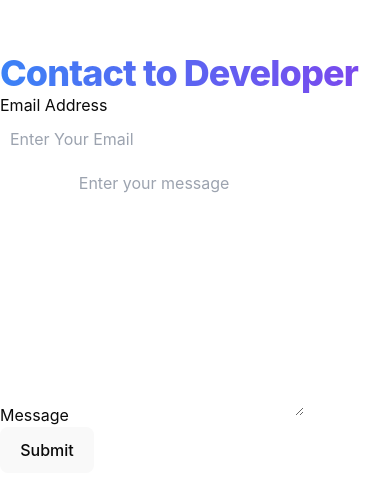
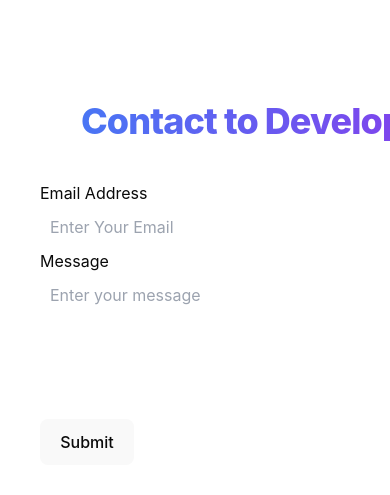
Before and after one commit to devsany/questify, a React (Vite) app: page /contact in a window 390 px wide. Shown: the part 159-654 px from the top of the page. Built offline with nearby package versions, Linux system fonts and the light colour scheme; no server answers.

Commit message:
css of contact page done

```diff
--- a/src/compound/Contact.jsx
+++ b/src/compound/Contact.jsx
@@ -10,17 +10,23 @@ function Contact() {
       className="form"
       style={{ display: "felx", justifyContent: "center", width: "100%" }}
     >
-      <h2 className="text-4xl font-bold bg-gradient-to-r from-blue-500 to-purple-600 bg-clip-text text-transparent scroll-m-20 text-4xl font-extrabold tracking-tight lg:text-5xl">
-        Contact to Developer
-      </h2>
+      <div className=" mt-10 md:flex md:justify-center md:mt-10 md:mb-10 text-center block">
+        <h2 className="text-4xl font-bold bg-gradient-to-r from-blue-500 to-purple-600 bg-clip-text text-transparent scroll-m-20 text-4xl font-extrabold tracking-tight lg:text-5xl">
+          Contact to Developer
+        </h2>
+      </div>
 
-      <div className="main_form_field" style={{ display: "flex" }}>
-        <div>
+      <div
+        className="main_form_field justify-center"
+        style={{ display: "flex" }}
+      >
+        <div className="md:m-0 ml-10 mt-10">
           <form onSubmit={handleSubmit} style={{ width: "30rem" }}>
             <div className="inputField1 ">
               <label htmlFor="email">Email Address</label>
               <br />
               <input
+                className="w-[250px] md:w-[300px]"
                 style={{ padding: "5px", margin: "5px" }}
                 id="email"
                 type="email"
@@ -35,14 +41,18 @@ function Contact() {
                 errors={state.errors}
               />
             </div>
+            <label className="mt-5" htmlFor="message">
+              {" "}
+              Message
+            </label>
             <div className="inputField1">
-              <label htmlFor="message"> Message</label>
               <textarea
                 style={{ padding: "5px", margin: "5px" }}
                 id="message"
                 name="message"
                 placeholder="Enter your message"
-                rows={10}
+                rows={5}
+                cols={37}
               />
             </div>
             <div className="error">
@@ -61,7 +71,7 @@ function Contact() {
             </button>
           </form>
         </div>
-        <div>
+        <div className="md:block hidden">
           <img
             style={{ width: "28.5rem", marginLeft: "20px" }}
             src="https://img.freepik.com/free-vector/email-marketing-internet-chatting-24-hours-support_335657-3009.jpg"
```
